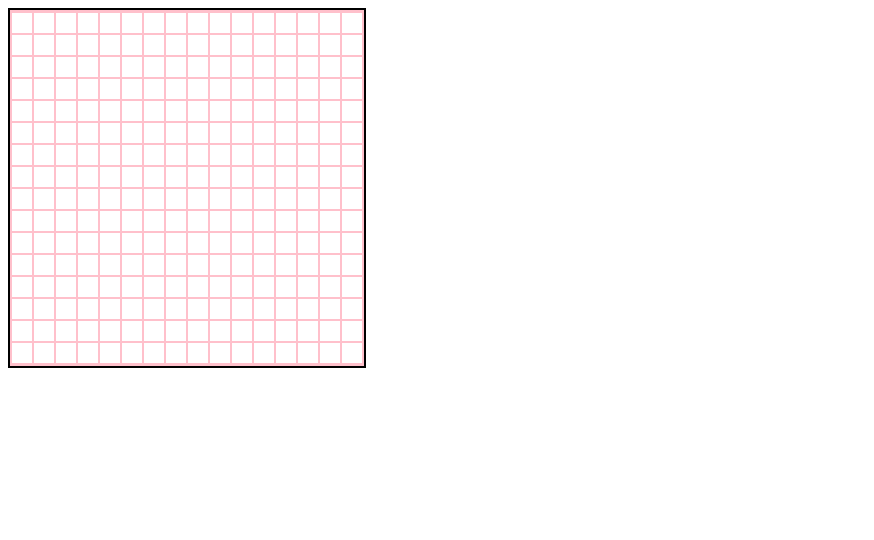
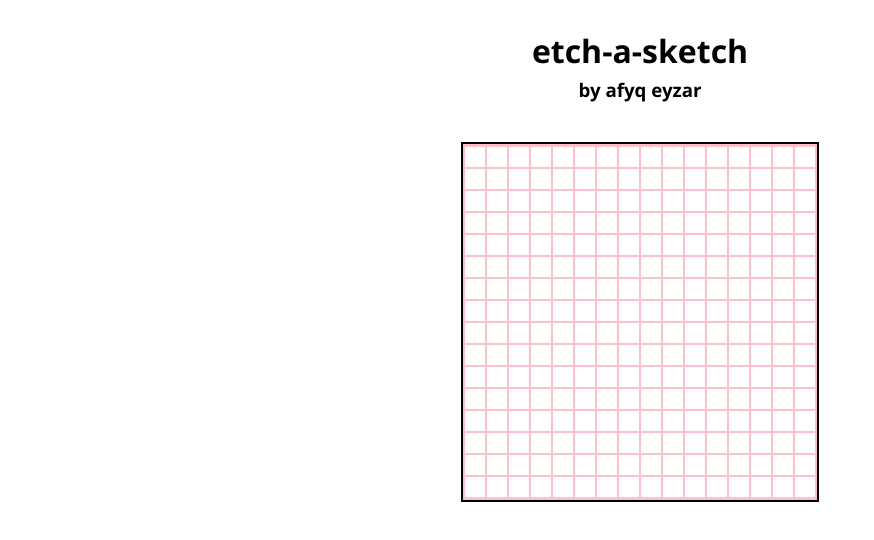
Before and after one commit to afyqeyzar/Etch-a-Sketch, a plain HTML site: page index.html in a window 1280 px wide. Shown: the whole page, without its empty margins (0-874 px from the left). Drawn offline with Linux system fonts and the light colour scheme.

Commit message:
added styling to the page

```diff
--- a/index.html
+++ b/index.html
@@ -9,6 +9,8 @@
     <script src="script.js" defer></script>
 </head>
 <body>
+    <h1>etch-a-sketch</h1>
+    <h3>by afyq eyzar</h3>
     <div id="container"></div>
 
 </body>
--- a/style.css
+++ b/style.css
@@ -11,6 +11,24 @@
     align-items: center;
 
 }
+
+body {
+    display: flex;
+    flex-direction: column;
+    justify-content: center;
+    align-items: center;
+    font-family:'Segoe UI', Tahoma, Geneva, Verdana, sans-serif;
+}
+
+h1 {
+    margin-bottom: 0px;
+}
+
+h3 {
+    margin-top: 5px;
+    margin-bottom: 40px;
+}
+
 
 .box {
     background: white;
```
